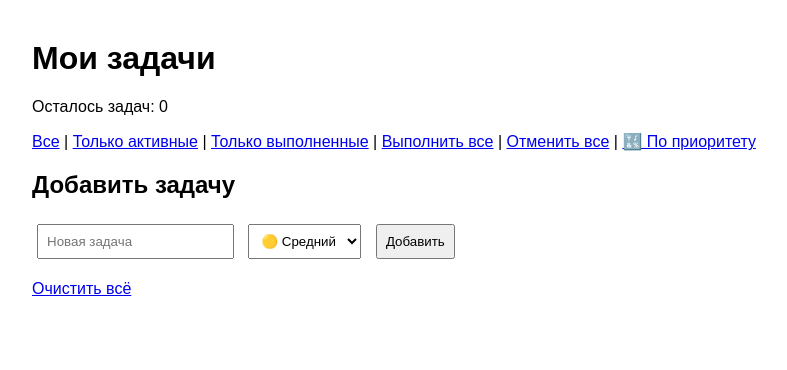
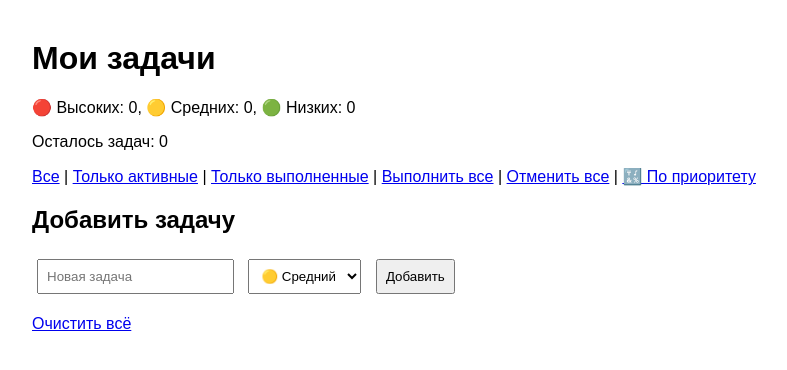
Before and after one commit to Update-lofi/PR6, a Flask app: page / in a window 1280 px wide. Shown: the top 370 px of the page, without its empty margins (8-795 px from the left). Run offline with Flask 3, Linux system fonts and the light colour scheme.

Commit message:
Добавлена статистика приоритетов и маршрут активных по приоритету

```diff
--- a/Task1/app.py
+++ b/Task1/app.py
@@ -105,11 +105,12 @@ def uncomplete_all():
     save_tasks(tasks)
     return redirect('/')
 
-@app.route('/by_priority')
-def by_priority():
+@app.route('/by_priority_active')
+def by_priority_active():
     priority_order = {'высокий': 3, 'средний': 2, 'низкий': 1}
+    active_tasks = [task for task in tasks if not task['done']]
     sorted_tasks = sorted(
-        tasks,
+        active_tasks,
         key=lambda task: priority_order.get(task.get('priority', 'средний'), 2),
         reverse=True
     )
--- a/Task1/templates/index.html
+++ b/Task1/templates/index.html
@@ -10,7 +10,13 @@
 <body>
     <h1>Мои задачи</h1>
 
-    <p>Осталось задач: {{ tasks|selectattr('done', 'equalto', False)|list|length }}</p>
+<p>
+    🔴 Высоких: {{ tasks|selectattr('priority', 'equalto', 'высокий')|list|length }},
+    🟡 Средних: {{ tasks|selectattr('priority', 'equalto', 'средний')|list|length }},
+    🟢 Низких: {{ tasks|selectattr('priority', 'equalto', 'низкий')|list|length }}
+</p>
+
+<p>Осталось задач: {{ tasks|selectattr('done', 'equalto', False)|list|length }}</p>
 
     <p>
         <a href="/">Все</a> |
```
